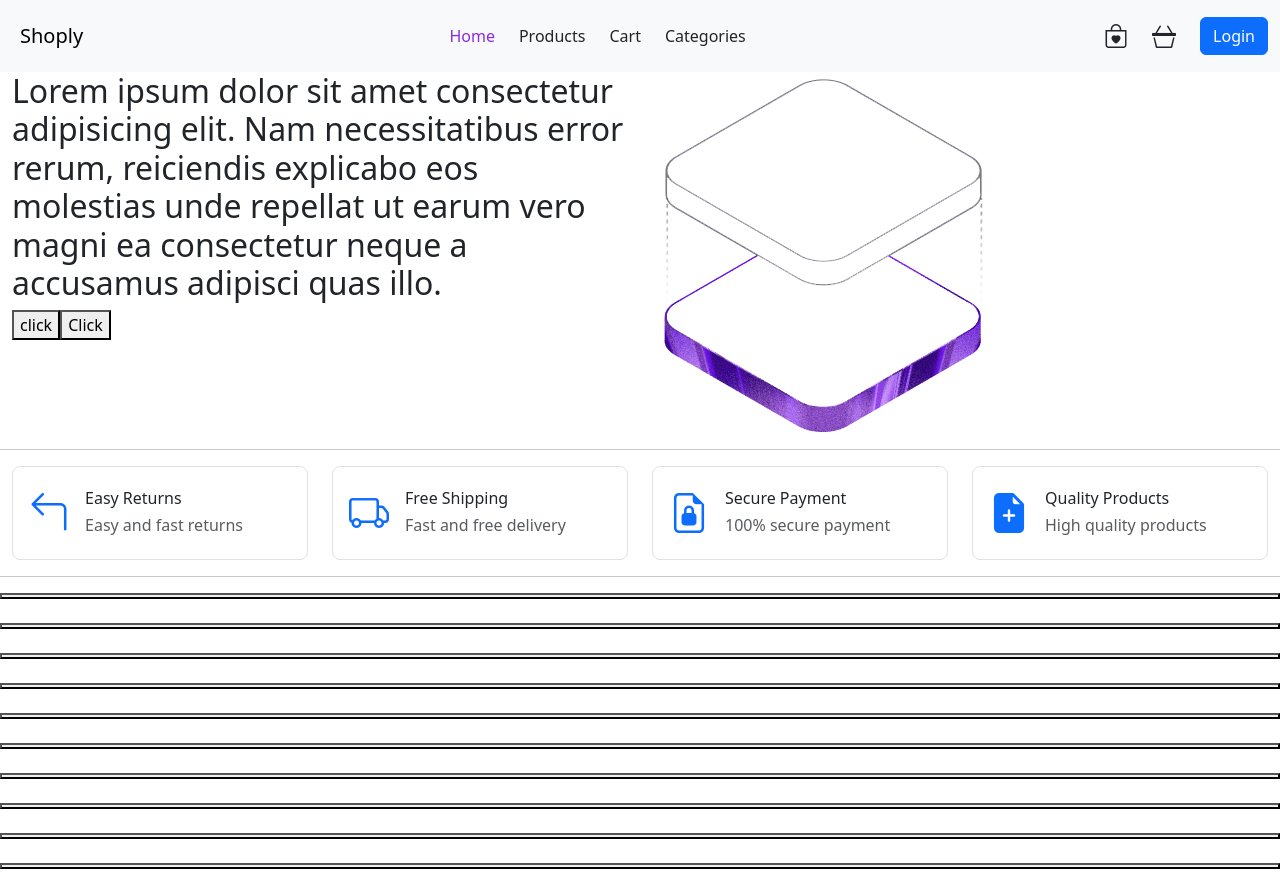
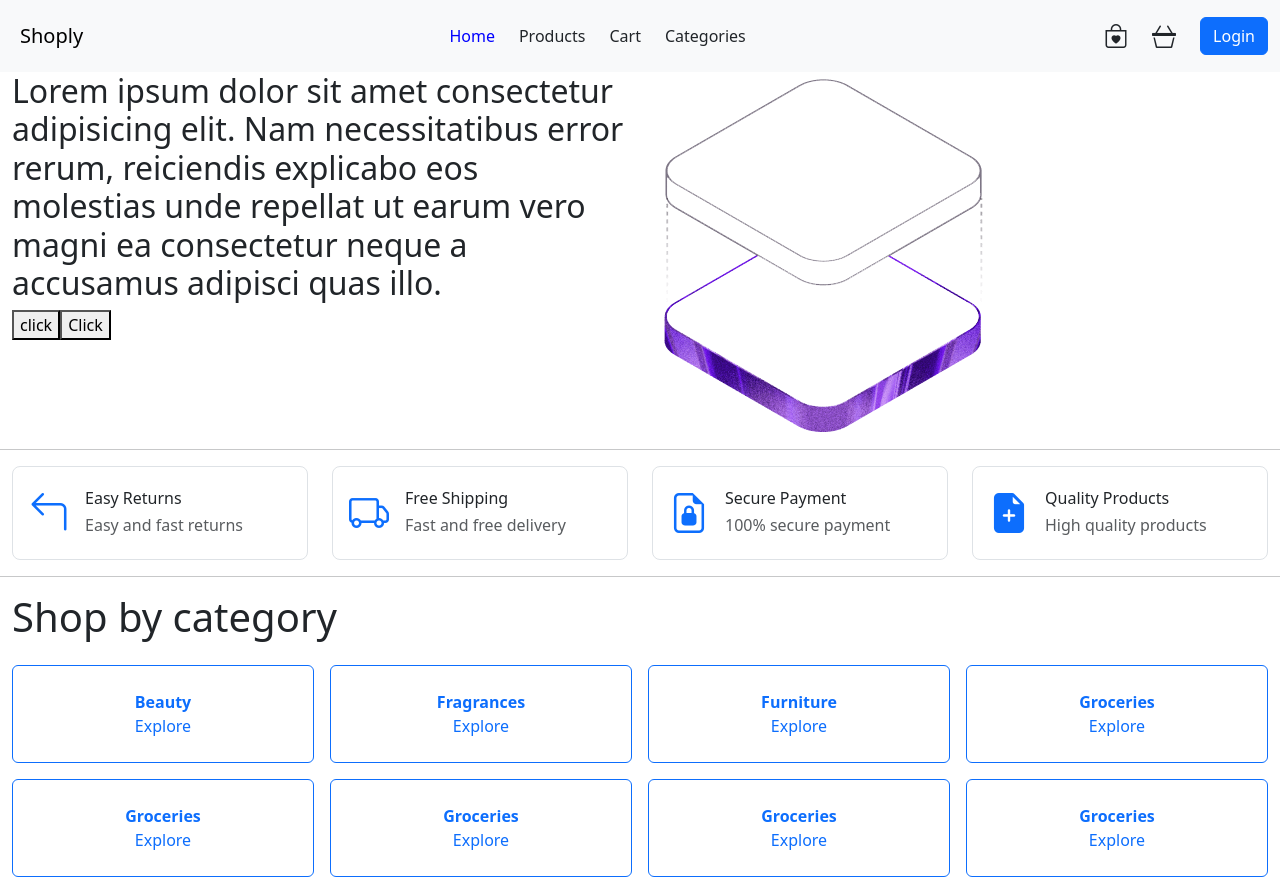
Before and after one commit to aboelenin-tech/shoply, a React (Vite) app: page / in a window 1280 px wide. Shown: the top 891 px of the page. Built offline with nearby package versions, Linux system fonts and the light colour scheme.

Commit message:
update in nav and home

```diff
--- a/src/index.css
+++ b/src/index.css
@@ -1,25 +1,31 @@
 .nav-link.active {
-  color: rgb(138, 43, 226);
-
+  color:blue !important;
+  border-bottom:1px blue !important ;
 
 
 }
 .footer{
   background-color: rgb(9, 2, 26);
 }
+.btn-outline-dark {
+  transition: transform 0.8s ease !important;
+}
 
+.btn-outline-dark:hover {
+  transform: scale(1.06) !important;
+}
 
 @media screen and (max-width: 768px) {
   .nav-link {
-    color: rgb(138, 43, 226);
+    color: blue;
     gap: 10px;
     border-radius: 10px 10px 10px 10px;
     transition: all 0.3s ease !important;
     margin-bottom:3px ;
   }
   .nav-link:hover {
-    color: rgb(138, 43, 226);
-    background-color: rgba(138, 43, 226, 0.3);
+    color: blue;
+    background-color: rgba(0, 0, 255, 0.4);
     border-radius: 10px 10px 10px 10px;
 
   }
--- a/src/pages/Home.jsx
+++ b/src/pages/Home.jsx
@@ -68,27 +68,113 @@ function Home() {
   </div>
 </div>
 <hr />
-<div className='container-fluid'>
-    <div className='row g-4'>
-        <button></button>
-        <button></button>
-        <button></button>
-        <button></button>
-        <button></button>
-        <button></button>
-        <button></button>
-        <button></button>
-        <button></button>
-        <button></button>
-        <button>
+<div className="container-fluid">
+  <div className="row g-3">
+    <h1>Shop by category</h1>
 
-            </button>
-            <button>
+    <div className="col-12 col-sm-6 col-md-4 col-lg-3">
+      <a
+        href="#"
+        className="btn btn-outline-primary w-100 py-4"
+      >
+        <strong>Beauty</strong>
+        <br />
+        Explore
+      </a>
+    </div>
 
-            </button>
+    <div className="col-12 col-sm-6 col-md-4 col-lg-3">
+      <a
+        href="#"
+        className="btn btn-outline-primary w-100 py-4"
+      >
+        <strong>Fragrances</strong>
+        <br />
+        Explore
+      </a>
+    </div>
 
+    <div className="col-12 col-sm-6 col-md-4 col-lg-3">
+      <a
+        href="#"
+        className="btn btn-outline-primary w-100 py-4"
+      >
+        <strong>Furniture</strong>
+        <br />
+        Explore
+      </a>
     </div>
+
+    <div className="col-12 col-sm-6 col-md-4 col-lg-3">
+      <a
+        href="#"
+        className="btn btn-outline-primary w-100 py-4"
+      >
+        <strong>Groceries</strong>
+        <br />
+        Explore
+      </a>
+    </div>
+
+    <div className="col-12 col-sm-6 col-md-4 col-lg-3">
+      <a
+        href="#"
+        className="btn btn-outline-primary w-100 py-4"
+      >
+        <strong>Groceries</strong>
+        <br />
+        Explore
+      </a>
+    </div>
+
+    <div className="col-12 col-sm-6 col-md-4 col-lg-3">
+      <a
+        href="#"
+        className="btn btn-outline-primary w-100 py-4"
+      >
+        <strong>Groceries</strong>
+        <br />
+        Explore
+      </a>
+    </div>
+
+    <div className="col-12 col-sm-6 col-md-4 col-lg-3">
+      <a
+        href="#"
+        className="btn btn-outline-primary w-100 py-4"
+      >
+        <strong>Groceries</strong>
+        <br />
+        Explore
+      </a>
+    </div>
+
+    <div className="col-12 col-sm-6 col-md-4 col-lg-3">
+      <a
+        href="#"
+        className="btn btn-outline-primary w-100 py-4"
+      >
+        <strong>Groceries</strong>
+        <br />
+        Explore
+      </a>
+    </div>
+
+    <div className="col-12 col-sm-6 col-md-4 col-lg-3">
+      <a
+        href="#"
+        className="btn btn-outline-primary w-100 py-4"
+      >
+        <strong>Groceries</strong>
+        <br />
+        Explore
+      </a>
+    </div>
+
+
+  </div>
 </div>
+<hr />
 
 
 
```
Also changed, not shown: src/components/ProductCard.jsx (+15 -0 lines).
